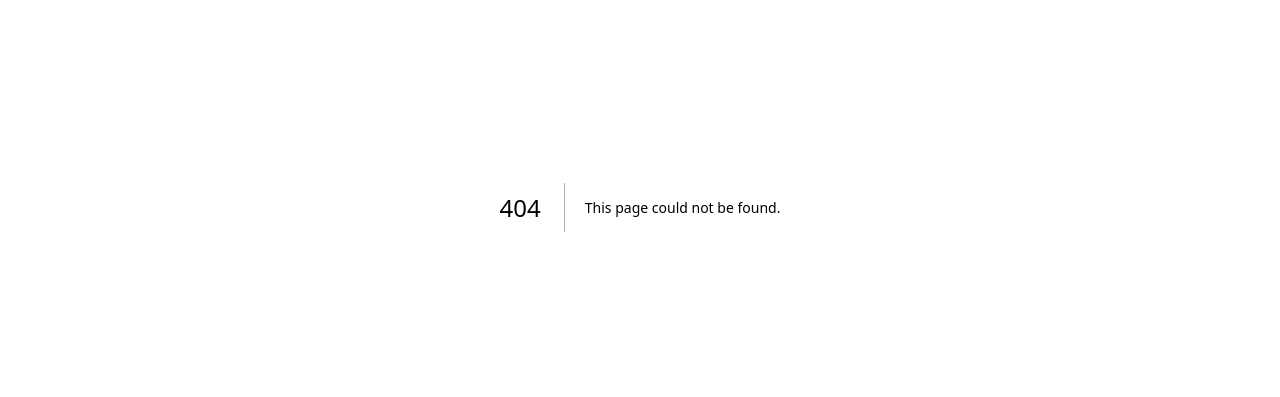
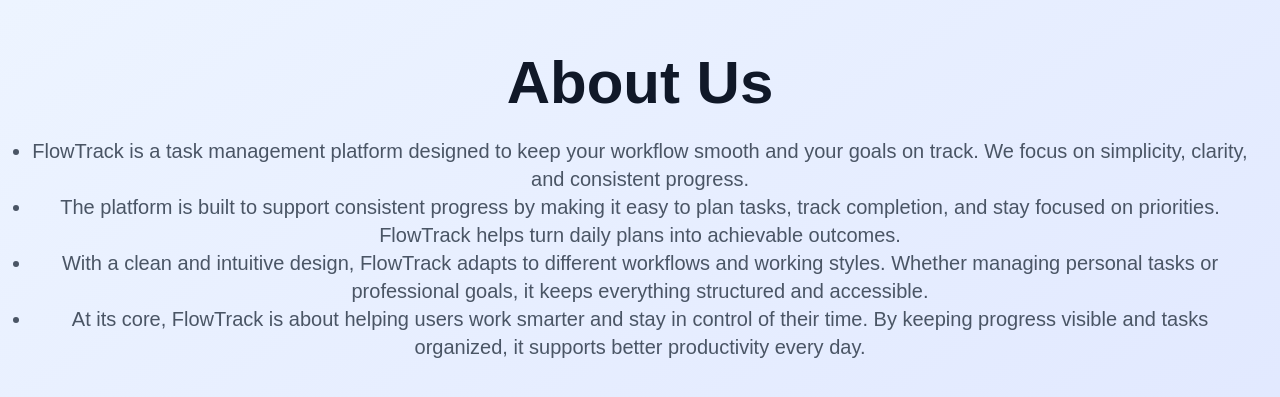
Before and after one commit to Abhis1605/nextjs, a Next.js app: page /about in a window 1280 px wide. Before the commit this address had no page. Shown: the part 193-590 px from the top of the page. Built offline with nearby package versions, Linux system fonts and the light colour scheme.

Commit message:
Added: about us page

```diff
--- /dev/null
+++ b/app/about/page.tsx
@@ -0,0 +1,25 @@
+export default function AboutPage() {
+    return(
+        <div className="min-h-screen flex items-center justify-center bg-linear-to-br from-blue-50 to-indigo-100">
+      <div className="text-center space-y-6 p-8">
+        <h1 className="text-6xl font-bold text-gray-900">About Us</h1>
+       <ul>
+        <li className="text-xl text-gray-600 max-w-7xl list-disc">
+          FlowTrack is a task management platform designed to keep your workflow smooth and your goals on track. We focus on simplicity, clarity, and consistent progress.
+        </li>
+        <li className="list-disc text-xl text-gray-600 max-w-7xl">
+
+                The platform is built to support consistent progress by making it easy to plan tasks, track completion, and stay focused on priorities. FlowTrack helps turn daily plans into achievable outcomes.
+
+        </li>
+        <li className="text-xl text-gray-600 max-w-7xl list-disc">
+                With a clean and intuitive design, FlowTrack adapts to different workflows and working styles. Whether managing personal tasks or professional goals, it keeps everything structured and accessible.
+        </li>
+        <li className="text-xl text-gray-600 max-w-7xl list-disc">
+                At its core, FlowTrack is about helping users work smarter and stay in control of their time. By keeping progress visible and tasks organized, it supports better productivity every day.
+        </li>
+       </ul>
+      </div>
+    </div>
+    )
+}
```
